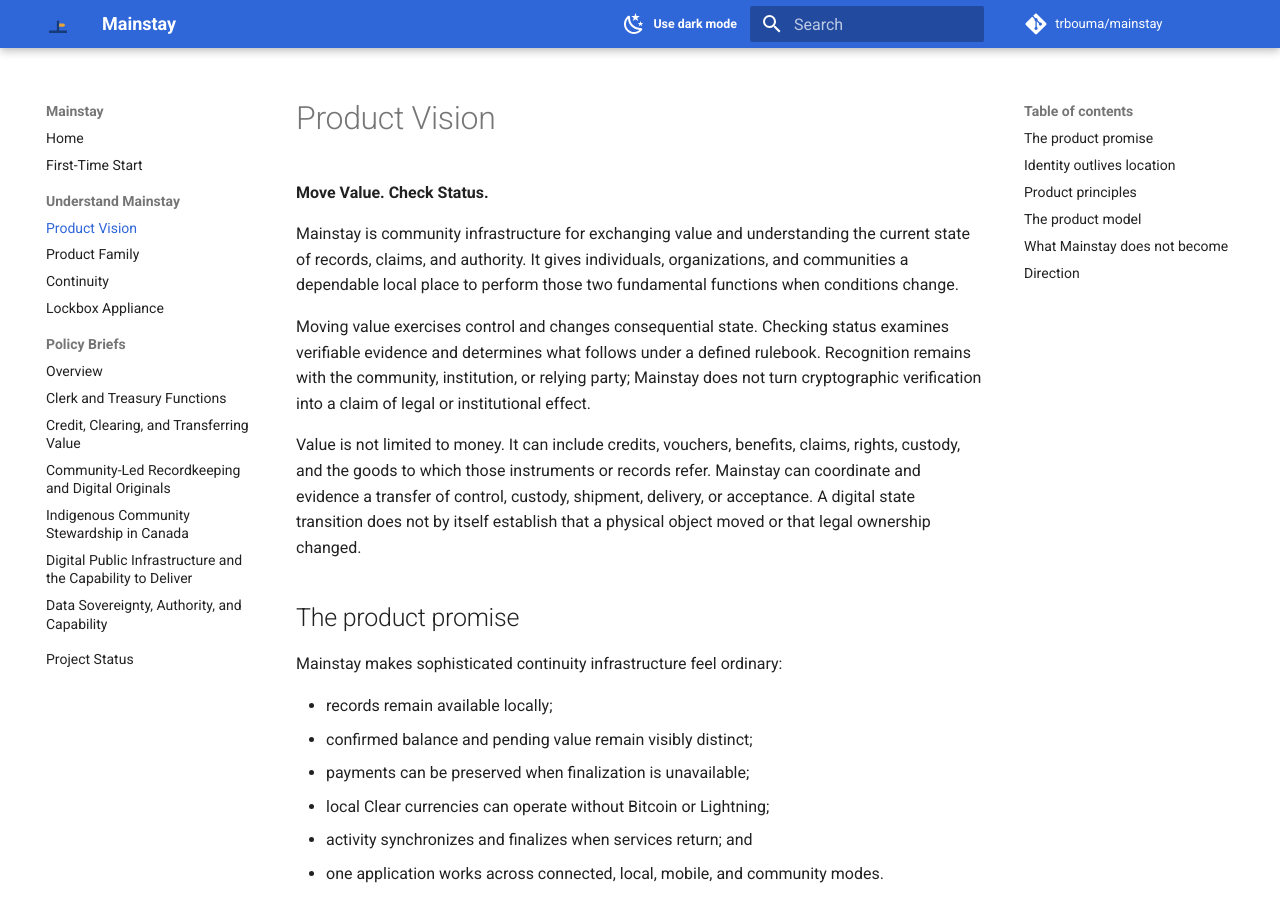
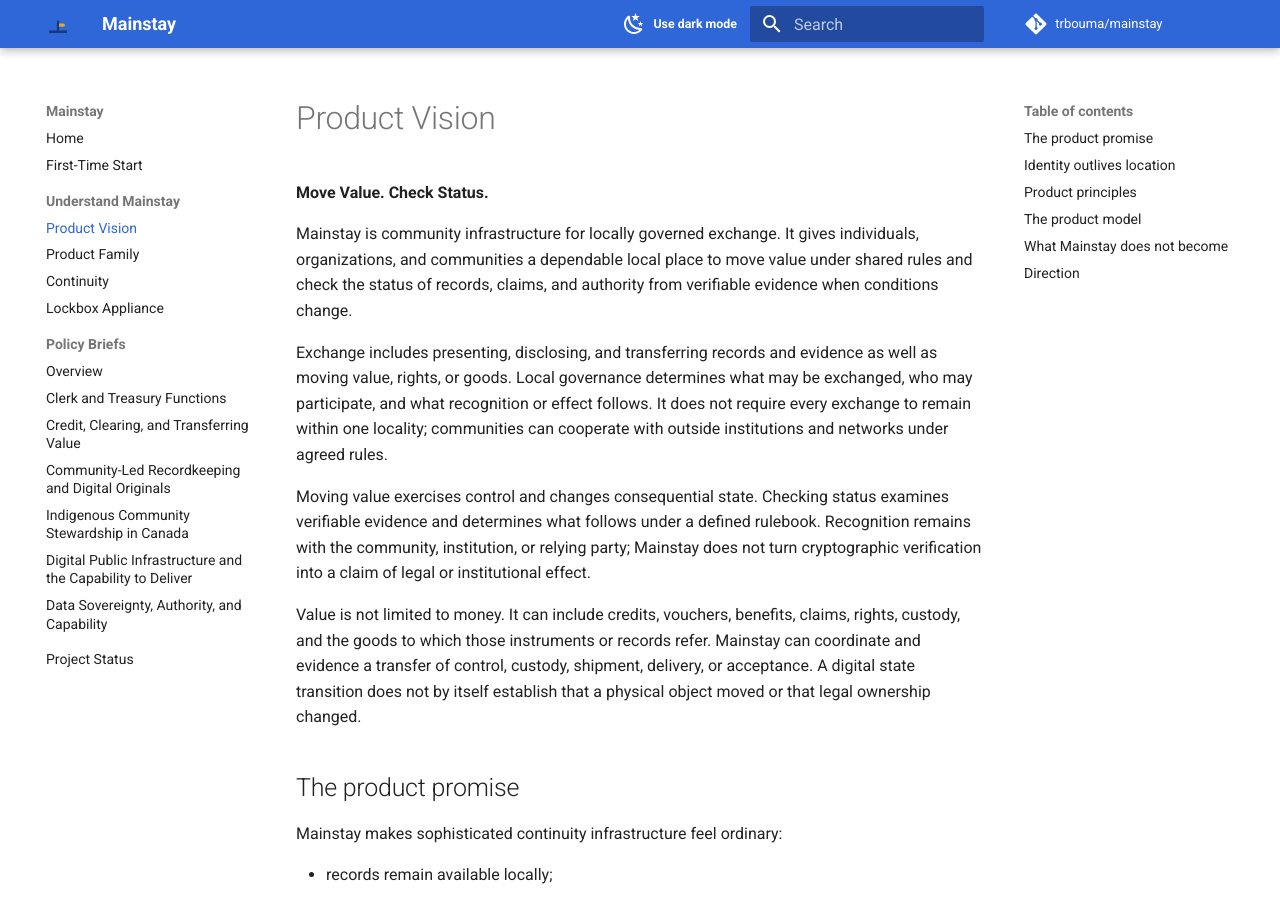
Before and after one commit to trbouma/mainstay, an MkDocs documentation site: the page built from website/product-vision.md, in a window 1280 px wide and 900 px high. Built offline with MkDocs 1.6.1 and Material for MkDocs 9.7.7, drawn with Linux system fonts in a browser that asks for light colours; comment, search, counter and statistics services are not loaded.

Commit message:
feat(docs): frame Mainstay around locally governed exchange

```diff
--- a/mkdocs.yml
+++ b/mkdocs.yml
@@ -1,5 +1,5 @@
 site_name: Mainstay
-site_description: Move Value. Check Status. Mainstay is community infrastructure for exchanging value and understanding consequential state.
+site_description: Move Value. Check Status. Mainstay is community infrastructure for locally governed exchange.
 site_url: https://mainstay.safebox.dev/
 repo_url: https://github.com/trbouma/mainstay
 repo_name: trbouma/mainstay
--- a/website/product-vision.md
+++ b/website/product-vision.md
@@ -7,10 +7,17 @@ description: The product promise, principles, and direction for Mainstay.
 
 **Move Value. Check Status.**
 
-Mainstay is community infrastructure for exchanging value and understanding
-the current state of records, claims, and authority. It gives individuals,
-organizations, and communities a dependable local place to perform those two
-fundamental functions when conditions change.
+Mainstay is community infrastructure for locally governed exchange. It gives
+individuals, organizations, and communities a dependable local place to move
+value under shared rules and check the status of records, claims, and authority
+from verifiable evidence when conditions change.
+
+Exchange includes presenting, disclosing, and transferring records and
+evidence as well as moving value, rights, or goods. Local governance determines
+what may be exchanged, who may participate, and what recognition or effect
+follows. It does not require every exchange to remain within one locality;
+communities can cooperate with outside institutions and networks under agreed
+rules.
 
 Moving value exercises control and changes consequential state. Checking
 status examines verifiable evidence and determines what follows under a defined
```
Also changed, not shown: README.md (+9 -4 lines), docs/MAINSTAY-HOUSE-STYLE.md (+9 -0 lines), website/index.md (+2 -2 lines), website/policy-briefs/index.md (+4 -0 lines).
